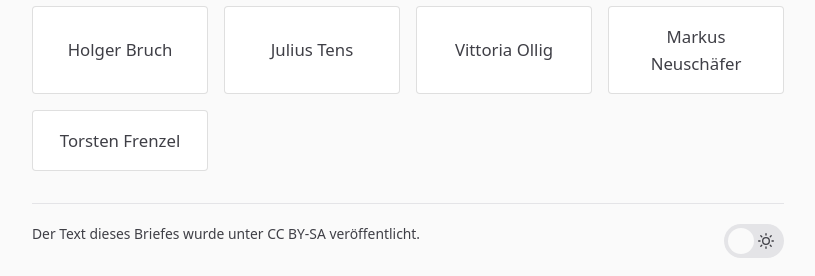
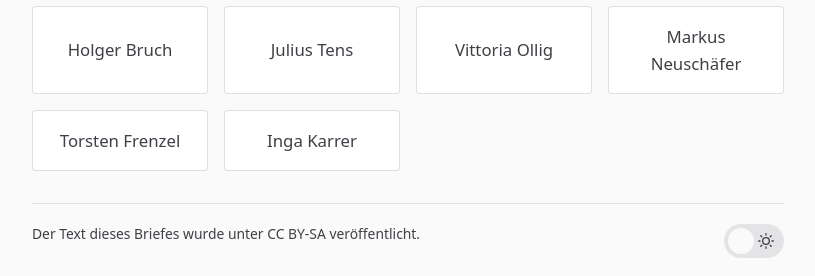
Before and after one commit to itrich/vsh-bleibt, a Jekyll site: the page built from OFFENERBRIEF.md, in a window 1280 px wide and 900 px high, scrolled down 5336 px. Shown: the part 621-897 px from the top of the window, without its empty margins (232-1047 px from the left). Built offline with Jekyll 4.4.1, drawn with Linux system fonts in a browser that asks for light colours.

Commit message:
Added my name

```diff
--- a/_data/signees.yml
+++ b/_data/signees.yml
@@ -43,3 +43,4 @@
 - name: Vittoria Ollig
 - name: Markus Neuschäfer
 - name: Torsten Frenzel
+- name: Inga Karrer
```
